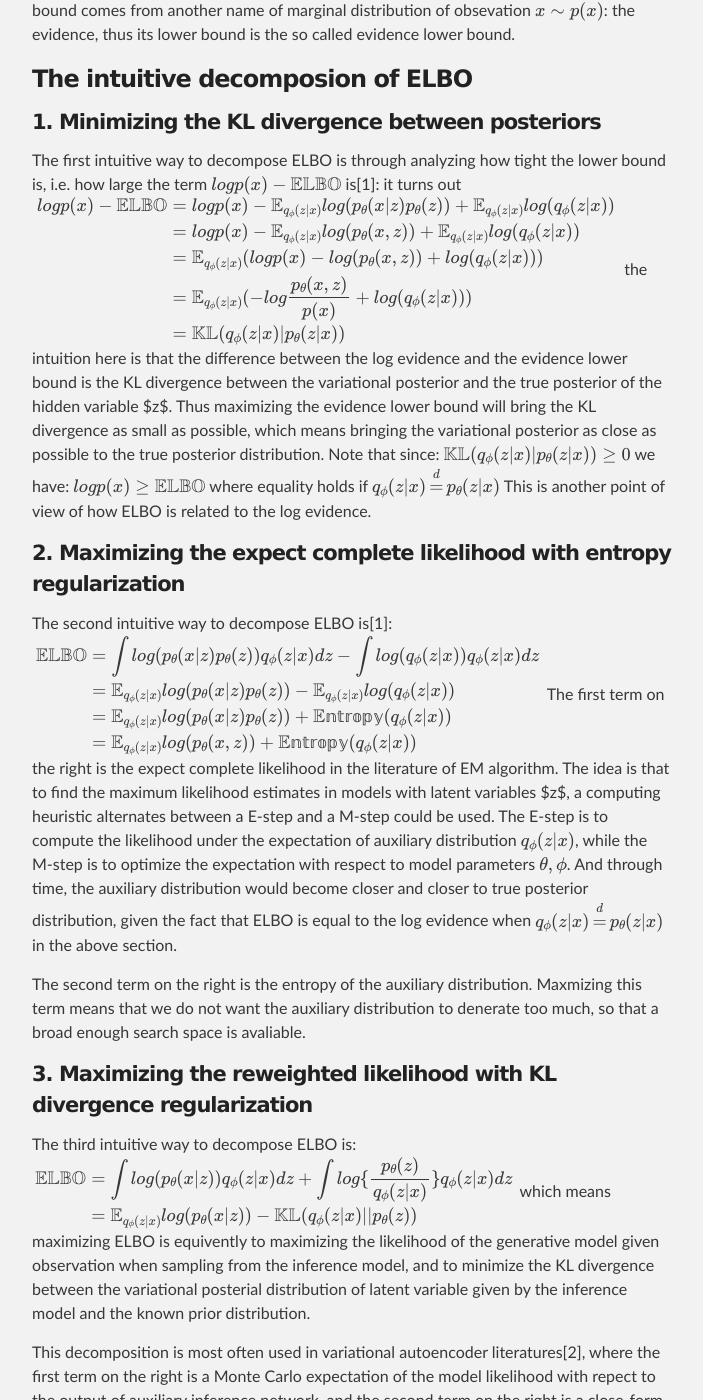
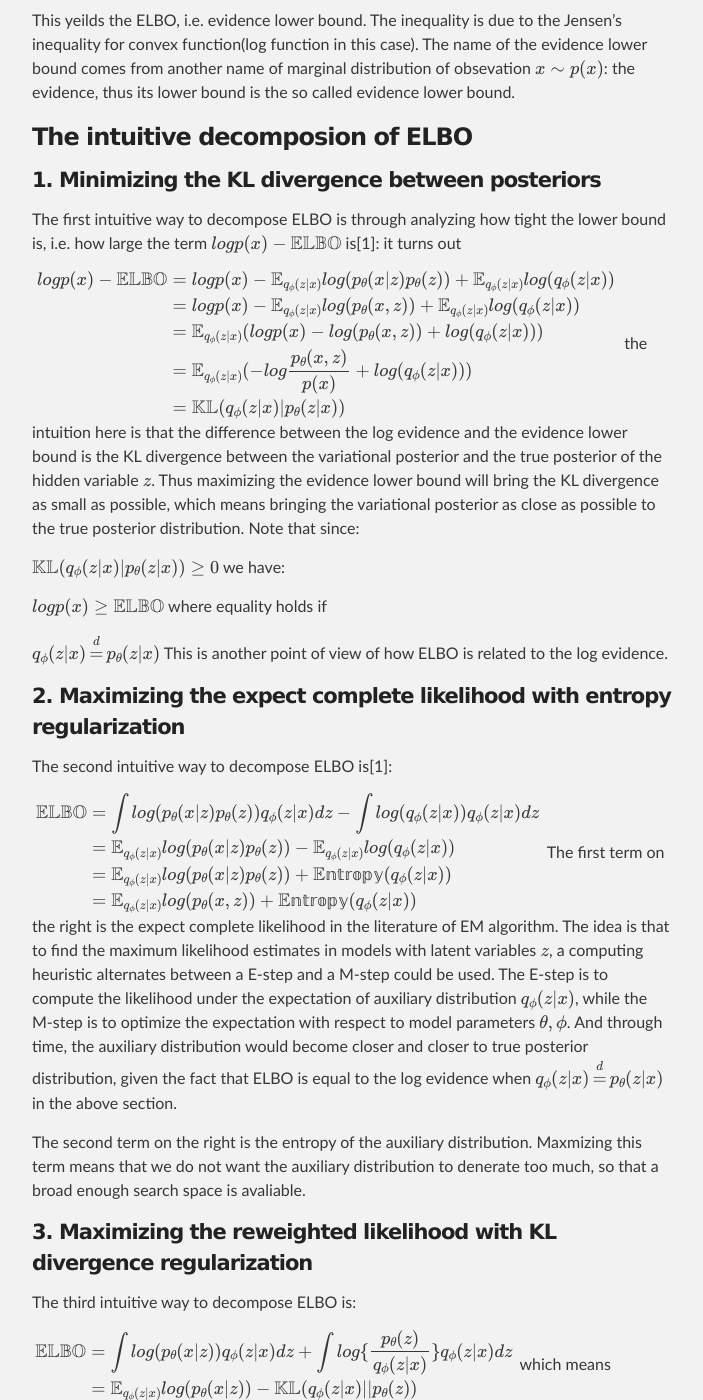
Before and after one commit to overshiki/overshiki.github.io, a Jekyll site: the page built from decomposingELBO.md, in a window 1280 px wide and 1400 px high, scrolled down 869 px. Shown: the whole window, without its empty margins (288-991 px from the left). Built offline with Jekyll 4.4.1, drawn with Linux system fonts in a browser that asks for light colours; formulas are drawn with MathJax 3; our own code applies the rules of GitHub Pages for plain Markdown files; some of the changed text lies outside the part shown.

Commit message:
modify for kramdown

```diff
--- a/decomposingELBO.md
+++ b/decomposingELBO.md
@@ -5,12 +5,12 @@ layout: default
 ## Generative model point of view
 
 ### The definition
-Given the joint distribution between observe $$x$$ and latent variable $$z$$, provided by a generative model:
+Given the joint distribution between observe \$$x$$ and latent variable $$z$$, provided by a generative model:
 $$
 p(x, z) = p_{\theta}(x|z) p_{\theta}(z)
 $$
 
-We start with the marginal distribution of $x$ for the model:
+We start with the marginal distribution of $$x$$ for the model:
 $$
 p(x) = \int p(x, z) dz = \int p_{\theta}(x|z) p_{\theta}(z) dz
 $$
@@ -19,6 +19,8 @@ A good generative model should maximize this marginal distribution, i.e. place m
 However, searching for $$\theta$$ which maximize this marginal distribution require integral over all the possible values of $$z$$, thus is inefficient.
 
 A possible solution of this problem is to use an inference model $$q_{\phi}(z|x)$$ to narrow the search region thus resulting more effecient sampling
+
+
 $$
 \begin{align*}
 logp(x) & = log \int p_{\theta}(x|z) p_{\theta}(z) dz \\
@@ -36,6 +38,8 @@ This yeilds the ELBO, i.e. evidence lower bound. The inequality is due to the Je
 #### 1. Minimizing the KL divergence between posteriors
 The first intuitive way to decompose ELBO is through analyzing how tight the lower bound is, i.e. how large the term $$logp(x) - \mathbb{ELBO}$$ is[1]:
 it turns out
+
+
 $$
 \begin{align*}
 logp(x) - \mathbb{ELBO} &= logp(x) - \mathbb{E}_{q_{\phi}(z|x)} log(p_{\theta}(x|z) p_{\theta}(z)) + \mathbb{E}_{q_{\phi}(z|x)} log(q_{\phi}(z|x)) \\
@@ -45,16 +49,22 @@ logp(x) - \mathbb{ELBO} &= logp(x) - \mathbb{E}_{q_{\phi}(z|x)} log(p_{\theta}(x
 &= \mathbb{KL}(q_{\phi}(z|x)|p_{\theta}(z|x))
 \end{align*}
 $$
-the intuition here is that the difference between the log evidence and the evidence lower bound is the KL divergence between the variational posterior and the true posterior of the hidden variable $z$. Thus maximizing the evidence lower bound will bring the KL divergence as small as possible, which means bringing the variational posterior as close as possible to the true posterior distribution.
+the intuition here is that the difference between the log evidence and the evidence lower bound is the KL divergence between the variational posterior and the true posterior of the hidden variable $$z$$. Thus maximizing the evidence lower bound will bring the KL divergence as small as possible, which means bringing the variational posterior as close as possible to the true posterior distribution.
 Note that since:
+
+
 $$
 \mathbb{KL}(q_{\phi}(z|x)|p_{\theta}(z|x)) \ge 0
 $$
 we have:
+
+
 $$
 logp(x) \ge \mathbb{ELBO}
 $$
 where equality holds if
+
+
 $$
 q_{\phi}(z|x) \,{\buildrel d \over =}\, p_{\theta}(z|x)
 $$
@@ -63,6 +73,8 @@ This is another point of view of how ELBO is related to the log evidence.
 
 #### 2. Maximizing the expect complete likelihood with entropy regularization
 The second intuitive way to decompose ELBO is[1]:
+
+
 $$
 \begin{align*}
 \mathbb{ELBO} &= \int log (p_{\theta}(x|z) p_{\theta}(z)) q_{\phi}(z|x) dz - \int log (q_{\phi}(z|x)) q_{\phi}(z|x) dz \\
@@ -71,11 +83,13 @@ $$
 &= \mathbb{E}_{q_{\phi}(z|x)} log(p_{\theta}(x,z)) + \mathbb{Entropy}(q_{\phi}(z|x))
 \end{align*}
 $$
-The first term on the right is the expect complete likelihood in the literature of EM algorithm. The idea is that to find the maximum likelihood estimates in models with latent variables $z$, a computing heuristic alternates between a E-step and a M-step could be used. The E-step is to compute the likelihood under the expectation of auxiliary distribution $$q_{\phi}(z|x)$$, while the M-step is to optimize the expectation with respect to model parameters $${\theta, \phi}$$. And through time, the auxiliary distribution would become closer and closer to true posterior distribution, given the fact that ELBO is equal to the log evidence when $$q_{\phi}(z|x) \,{\buildrel d \over =}\, p_{\theta}(z|x)$$ in the above section.
+The first term on the right is the expect complete likelihood in the literature of EM algorithm. The idea is that to find the maximum likelihood estimates in models with latent variables $$z$$, a computing heuristic alternates between a E-step and a M-step could be used. The E-step is to compute the likelihood under the expectation of auxiliary distribution $$q_{\phi}(z|x)$$, while the M-step is to optimize the expectation with respect to model parameters $${\theta, \phi}$$. And through time, the auxiliary distribution would become closer and closer to true posterior distribution, given the fact that ELBO is equal to the log evidence when $$q_{\phi}(z|x) \,{\buildrel d \over =}\, p_{\theta}(z|x)$$ in the above section.
 
 The second term on the right is the entropy of the auxiliary distribution. Maxmizing this term means that we do not want the auxiliary distribution to denerate too much, so that a broad enough search space is avaliable.
 #### 3. Maximizing the reweighted likelihood with KL divergence regularization
 The third intuitive way to decompose ELBO is:
+
+
 $$
 \begin{align*}
 \mathbb{ELBO} & = \int log(p_{\theta}(x|z)) q_{\phi}(z|x) dz + \int log \{ \frac{p_{\theta}(z)}{q_{\phi}(z|x)} \} q_{\phi}(z|x) dz \\
@@ -89,6 +103,8 @@ This decomposition is most often used in variational autoencoder literatures[2],
 A critism on ELBO from this point of view is that when the variational posterior is too flexiable thus could fit into any arbitrary distribution, the optimization on model parameters will stop. That is to say, if the KL divergence could easily reach to $$0$$ within the first few step of training, then the model likelihood may not be able to capture anything from the obsevation!
 
 A possible solution is to impose a limit on the capacity of the latent information channel($$q_{\phi}(z|x)$$) and emphsize on learning statistically indepedent latent variable $$z$$. The simplised way to do so is to introduce a single hyperparameter $$\beta$$ which controls relative weights of KL divergence regularizer $$\mathbb{KL}(q_{\phi}(z|x)||p_{\theta}(z))$$, i.e.:
+
+
 $$
 \begin{align*}
 \mathbb{ELBO}_{\beta VAE}
```
